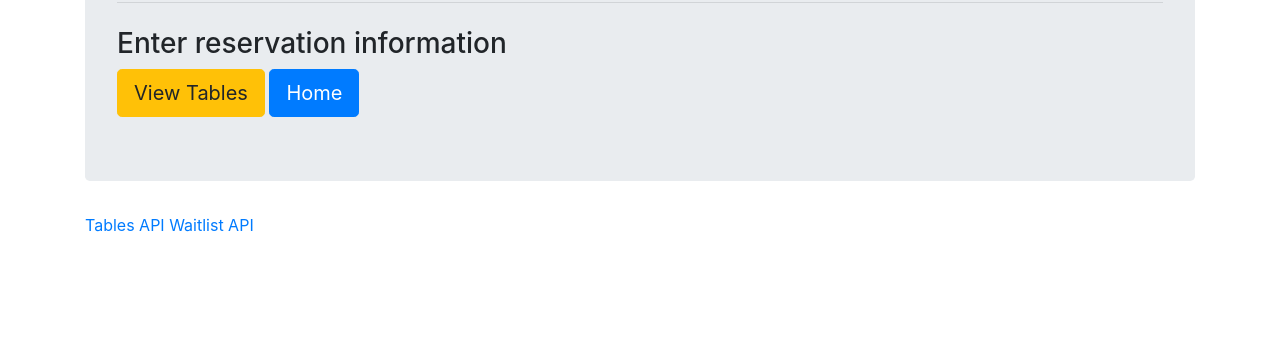
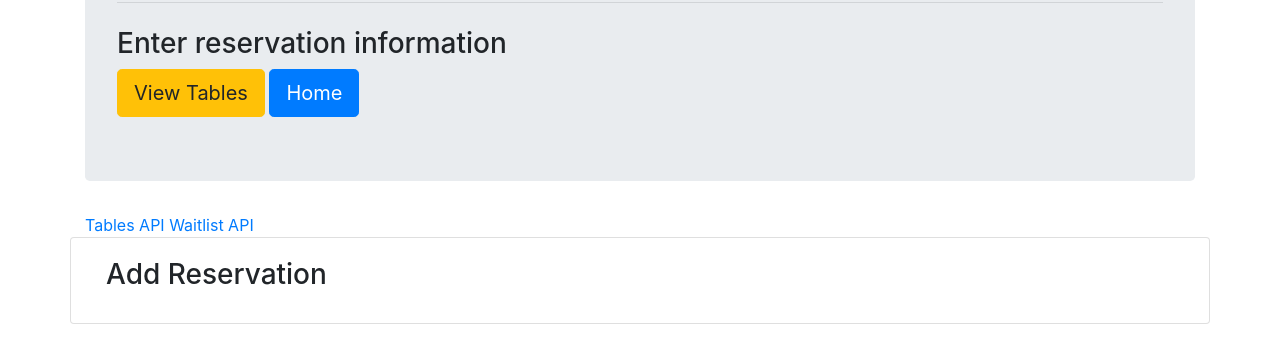
Before and after one commit to jfisher396/reservations, a website: page reserve.html in a window 1280 px wide. Shown: the part 153-516 px from the top of the page. Drawn offline with nearby package versions, Linux system fonts and the light colour scheme.

Commit message:
added div to hold new reservation form

```diff
--- a/reserve.html
+++ b/reserve.html
@@ -23,6 +23,11 @@
         <a href="/api/tables">Tables API</a>
         <a href="/api/waitlist">Waitlist API</a>
     </div>
+    <div class="container card reservation-div">
+        <div id="newRes" class="card-body">
+          <h3 class="card-title">Add Reservation</h3>
+        </div>
+      </div>
 
 
 
```
